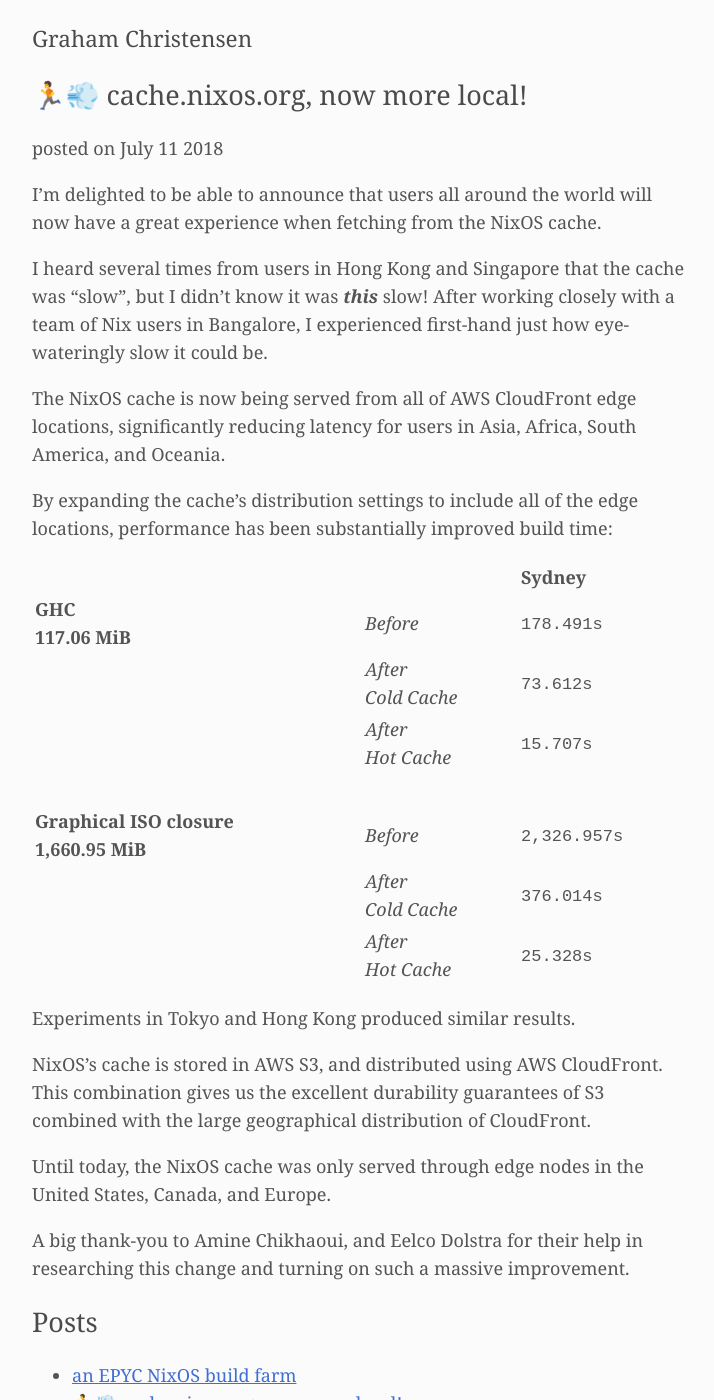
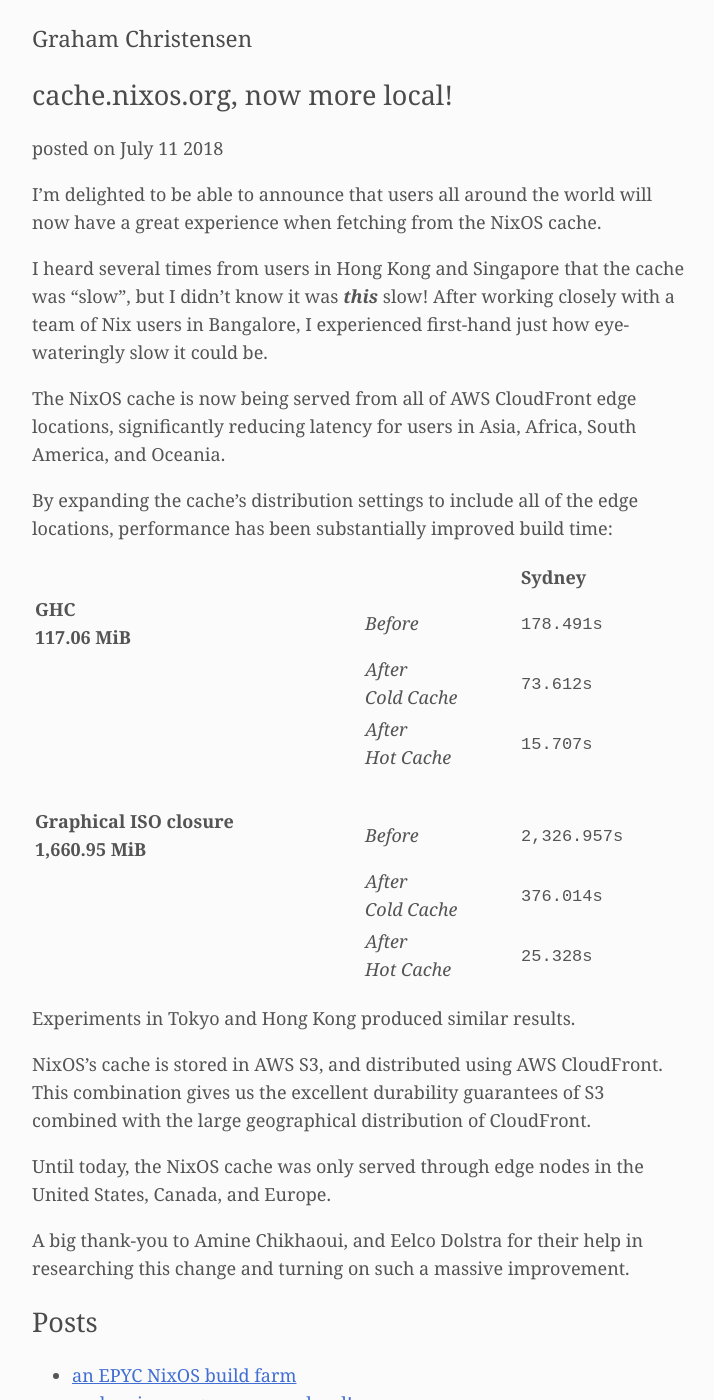
Before and after one commit to grahamc/grahamc.github.com, a Jekyll site: the page built from _posts/2018-07-11-cache-nixos-org-now-more-local.md, in a window 1280 px wide and 1400 px high. Shown: the whole window, without its empty margins (278-992 px from the left). Built offline with Jekyll 4.4.1, drawn with Linux system fonts in a browser that asks for light colours; some of the changed text lies outside the part shown.

Commit message:
Remove fun emoji from the nixos cache post

```diff
--- a/_posts/2018-07-11-cache-nixos-org-now-more-local.md
+++ b/_posts/2018-07-11-cache-nixos-org-now-more-local.md
@@ -1,6 +1,6 @@
 ---
 layout: post
-title: 🏃💨 cache.nixos.org, now more local!
+title: cache.nixos.org, now more local!
 tags: nix
 ---
 
```
